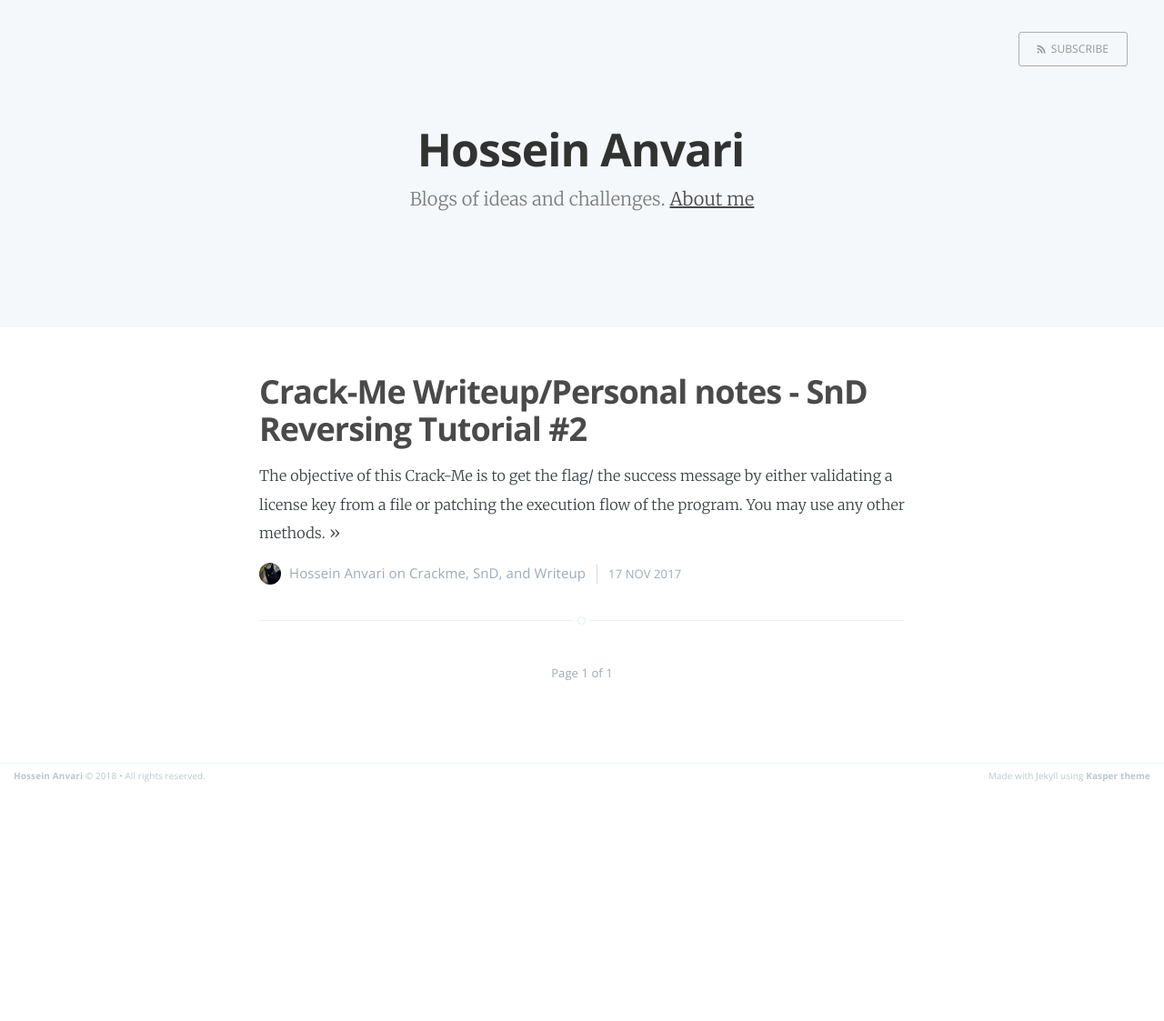
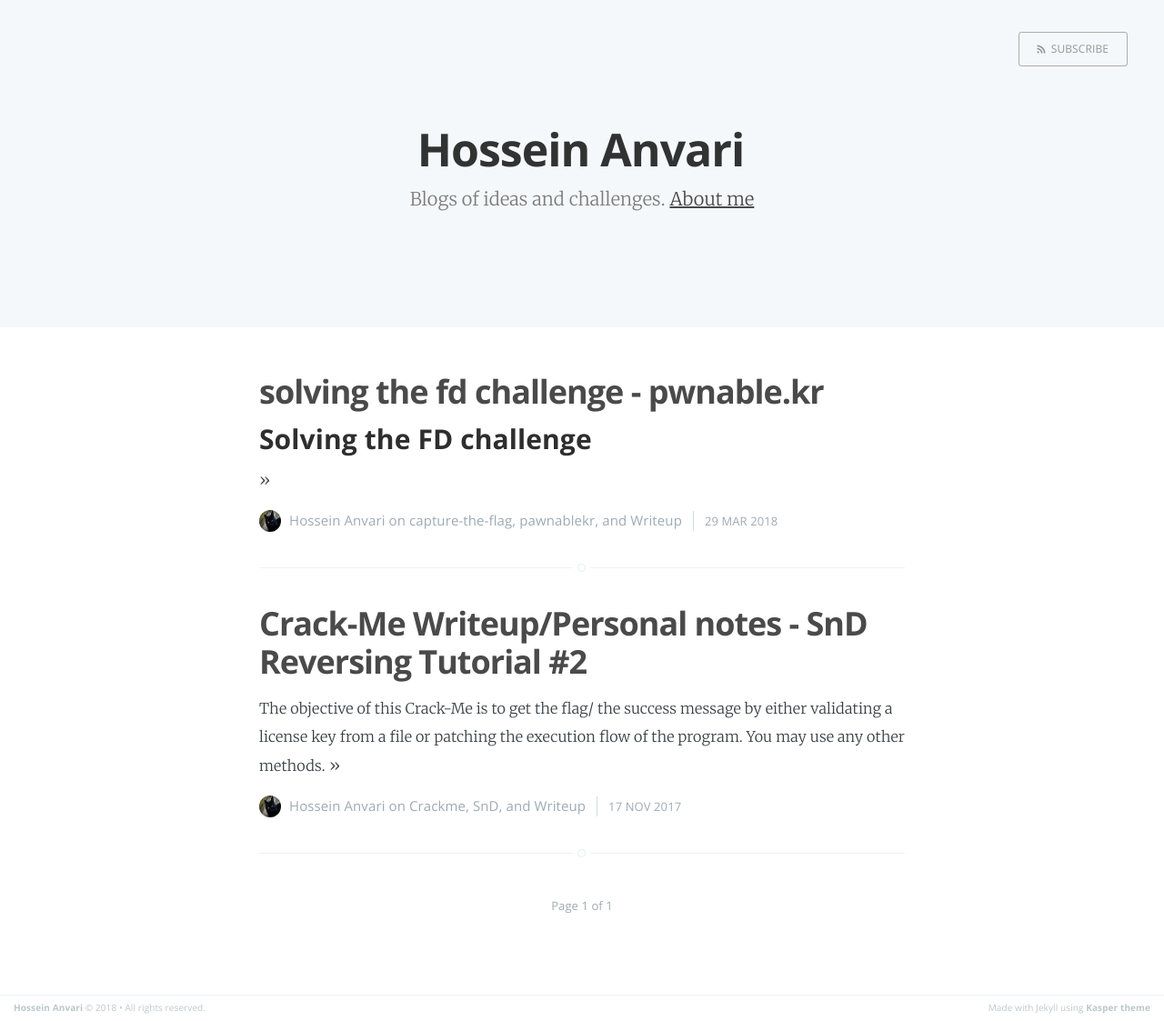
Before and after one commit to KHZ-INTL/blog, a Jekyll site: the page built from index.html, in a window 1280 px wide. Shown: the whole page at 91% size. Built offline with Jekyll 4.4.1, drawn with Linux system fonts in a browser that asks for light colours; the list of posts is cut into pages by our own code; before the commit the page ends 900 px from its top, so only the background shows below that; part of the change alters nothing that is shown.

```diff
--- a/_config.yml
+++ b/_config.yml
@@ -6,11 +6,11 @@ markdown: kramdown
 highlighter: rouge
 logo: false
 paginate: 15
-baseurl: /
-domain_name: 'http://github.com/khz-intl/khz-intl.github.io'
-google_analytics: 'UA-XXXXXXXX-X'
+baseurl: '/'
+domain_name: 'http://www.khz-intl.github.io'
+google_analytics: 'UA-116486746-1'
 plugins: [jekyll-paginate]
 
 # Details for the RSS feed generator
-url:            'blog url'
+url:            'https://khz-intl.github.io/'
 author:         'Hossein Anvari'
--- /dev/null
+++ b/_posts/2018-03-29-solving-the-fd-challenge-pwnablekr.markdown
@@ -0,0 +1,8 @@
+---
+layout: post
+title:  "solving the fd challenge - pwnable.kr"
+date:   2018-03-29 10:18:00
+categories: capture-the-flag pawnablekr Writeup
+---
+
+### Solving the FD challenge
```
Also changed, not shown: _posts/2017-12-17-crackme-writeup-snd-02.markdown (renamed from _posts/2017-12-17-crackme-writeup-snd-01.markdown).
